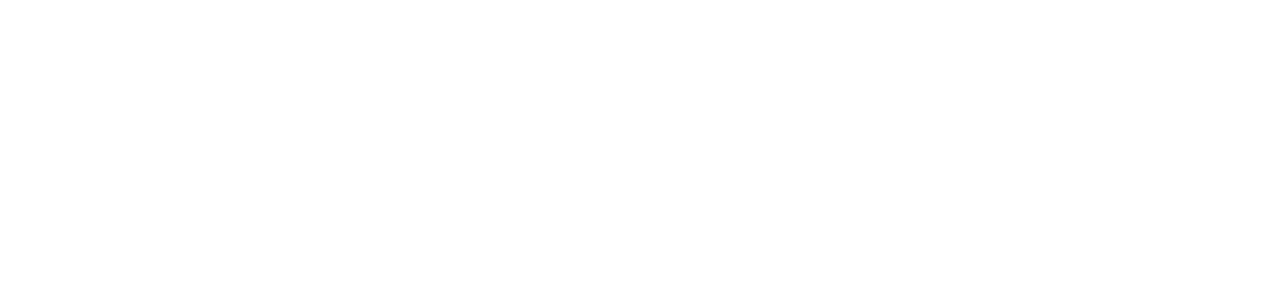
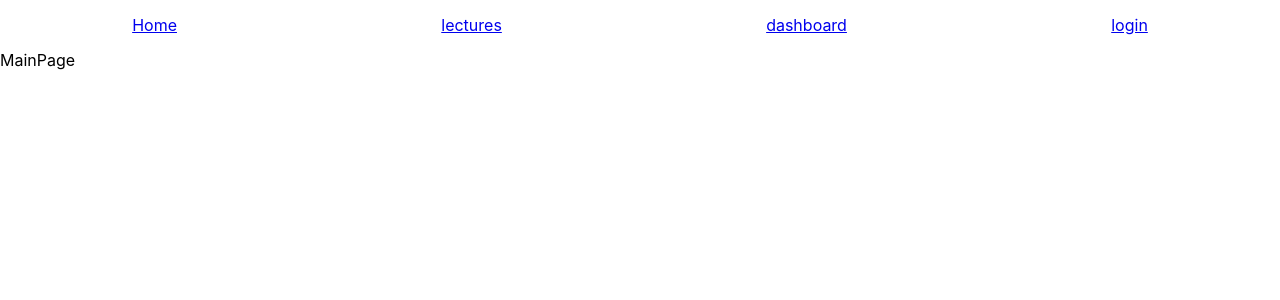
Before and after one commit to jeLee94/GND, a React (Create React App) app: page / in a window 1280 px wide. Shown: the top 300 px of the page. Built offline with nearby package versions, Linux system fonts and the light colour scheme.

Commit message:
feat: 헤더 네브바 링크 연결

```diff
--- a/src/App.tsx
+++ b/src/App.tsx
@@ -1,5 +1,7 @@
-function App() {
-  return <div></div>;
+import Router from './shared/Router';
+
+function App(): JSX.Element {
+  return <Router />;
 }
 
 export default App;
--- /dev/null
+++ b/src/components/header/Header.tsx
@@ -0,0 +1,29 @@
+import { NavLink } from 'react-router-dom';
+import styled from 'styled-components';
+
+const Header = () => {
+  return (
+    <StNavContainer>
+      <Nav>
+        <NavLink to='/'>Home</NavLink>
+        <NavLink to='/lecture'>lectures</NavLink>
+        <NavLink to='/dashboard'>dashboard</NavLink>
+        <NavLink to='/login'>login</NavLink>
+      </Nav>
+    </StNavContainer>
+  );
+};
+export default Header;
+
+const StNavContainer = styled.div`
+  width: 100%;
+  height: 50px;
+  display: flex;
+`;
+
+const Nav = styled.nav`
+  width: 100%;
+  display: flex;
+  justify-content: space-around;
+  align-items: center;
+`;
--- a/src/components/header/header.ts
+++ /dev/null
@@ -1,2 +0,0 @@
-const header = () => {};
-export default header;
--- a/src/pages/DashboardPage.tsx
+++ b/src/pages/DashboardPage.tsx
@@ -1,4 +1,6 @@
 //강의 설명/리스트/ 댓글 페이지
-const DashboardPage = () => {};
+const DashboardPage = () => {
+  return <div>dashboard</div>;
+};
 
 export default DashboardPage;
--- a/src/pages/LecturePage.tsx
+++ b/src/pages/LecturePage.tsx
@@ -1,4 +1,6 @@
 //유튜브 API 활용한 강의 페이지
-const LecturePage = () => {};
+const LecturePage = () => {
+  return <div>LecturePage</div>;
+};
 
 export default LecturePage;
--- a/src/pages/LoginPage.tsx
+++ b/src/pages/LoginPage.tsx
@@ -1,4 +1,6 @@
 //로그인 회원가입 화면
-const LoginPage = () => {};
+const LoginPage = () => {
+  return <div>LoginPage</div>;
+};
 
 export default LoginPage;
--- a/src/pages/MainPage.tsx
+++ b/src/pages/MainPage.tsx
@@ -1,4 +1,6 @@
 //메인 페이지
-const MainPage = () => {};
+const MainPage = () => {
+  return <div>MainPage</div>;
+};
 
 export default MainPage;
--- a/src/shared/Router.ts
+++ /dev/null
@@ -1,2 +0,0 @@
-const Router = () => {};
-export default Router;
--- /dev/null
+++ b/src/shared/Router.tsx
@@ -0,0 +1,25 @@
+import { BrowserRouter, Routes, Route } from 'react-router-dom';
+
+import MainPage from '../pages/MainPage';
+import DashboardPage from '../pages/DashboardPage';
+import LecturePage from '../pages/LecturePage';
+import LoginPage from '../pages/LoginPage';
+import Header from '../components/header/Header';
+
+const Router = () => {
+  return (
+    <BrowserRouter>
+      <Header />
+      <Routes>
+        <Route path='/' element={<MainPage />} />
+        <Route path='/lecture' element={<LecturePage />} />
+        <Route path='/lecture:id' element={<LecturePage />} />
+        <Route path='/dashboard' element={<DashboardPage />} />
+        <Route path='/dashboard:id' element={<DashboardPage />} />
+        <Route path='/login' element={<LoginPage />} />
+      </Routes>
+    </BrowserRouter>
+  );
+};
+
+export default Router;
```
Also changed, not shown: package.json (+7 -2 lines), 2 other files (tests, documents, lock files or other folders).
